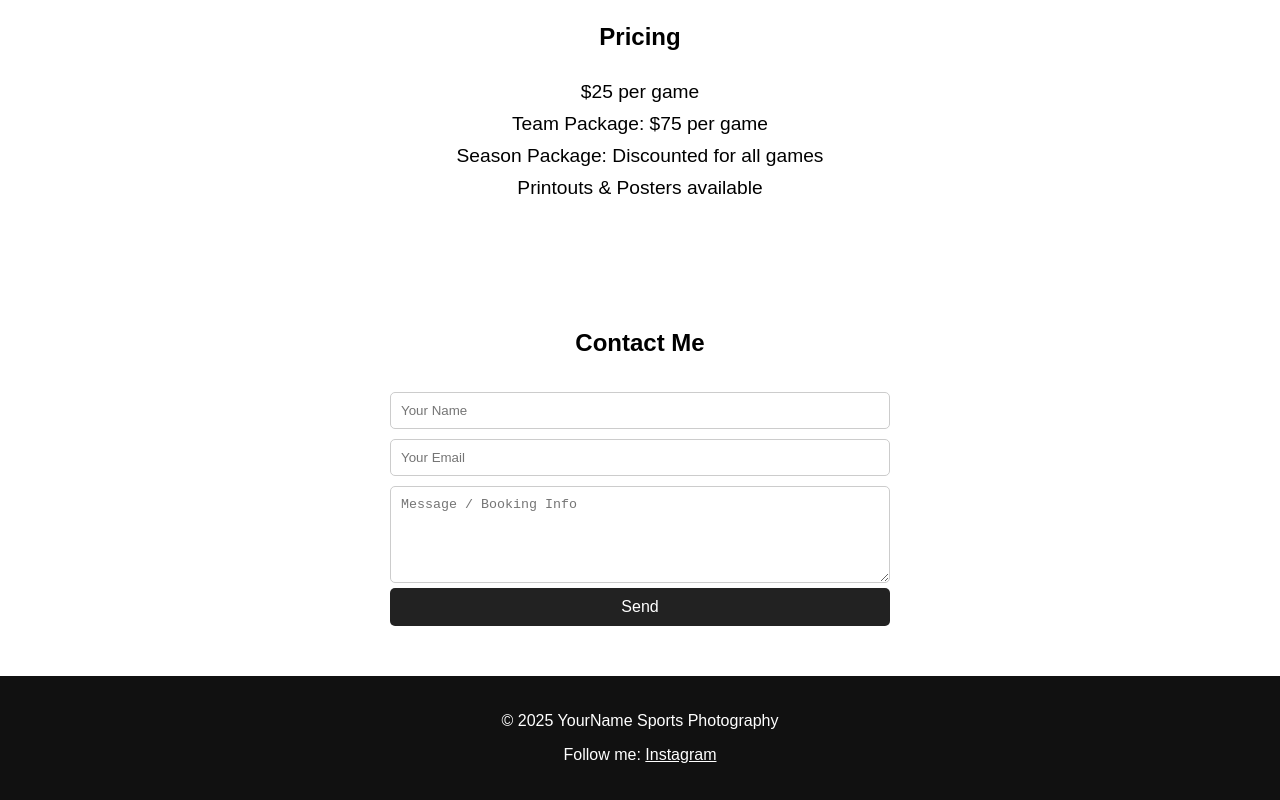
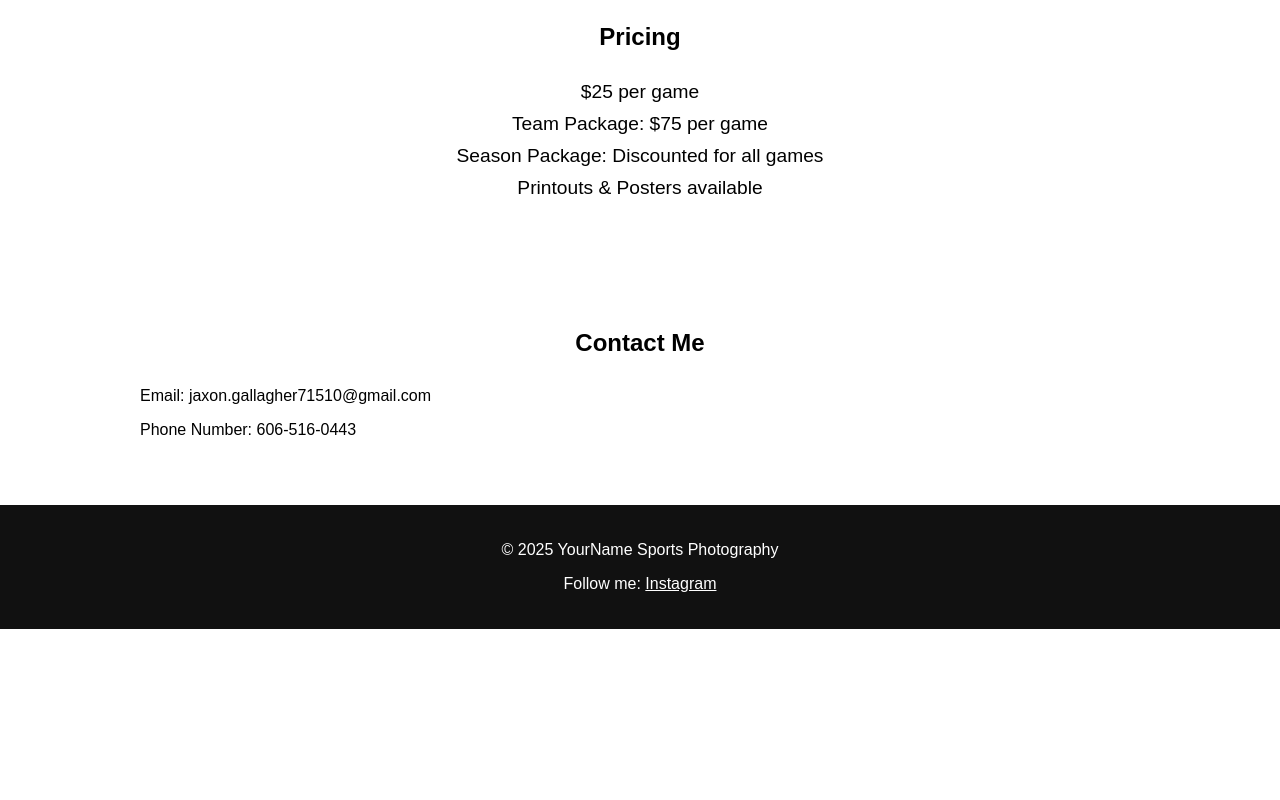
Before and after one commit to XranaDev/photographywebsite, a plain HTML site: page index.html in a window 1280 px wide. Shown: the part 479-1279 px from the top of the page. After the commit the page ends 1108 px from the top, so only its background shows below. Drawn offline with Linux system fonts and the light colour scheme.

Commit message:
Update index.html

```diff
--- a/index.html
+++ b/index.html
@@ -61,12 +61,8 @@
 
 <section id="contact">
   <h2>Contact Me</h2>
-  <form action="mailto:phead3419@gmail.com" method="post" enctype="text/plain">
-    <input type="text" name="name" placeholder="Your Name" required>
-    <input type="email" name="email" placeholder="Your Email" required>
-    <textarea name="message" placeholder="Message / Booking Info" rows="5" required></textarea>
-    <button type="submit">Send</button>
-  </form>
+ <p>Email: jaxon.gallagher71510@gmail.com</p>
+ <p></p>Phone Number: 606-516-0443</p>
 </section>
 
 <footer>
```
